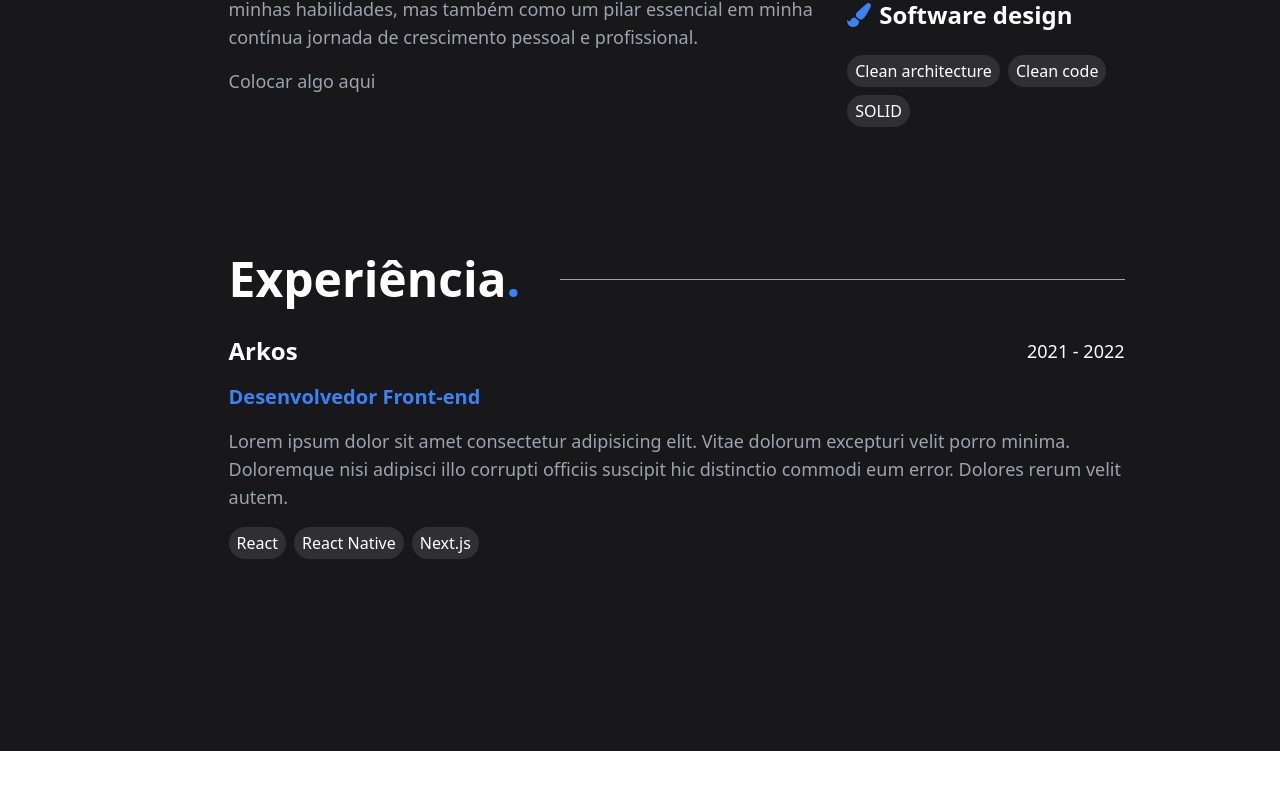
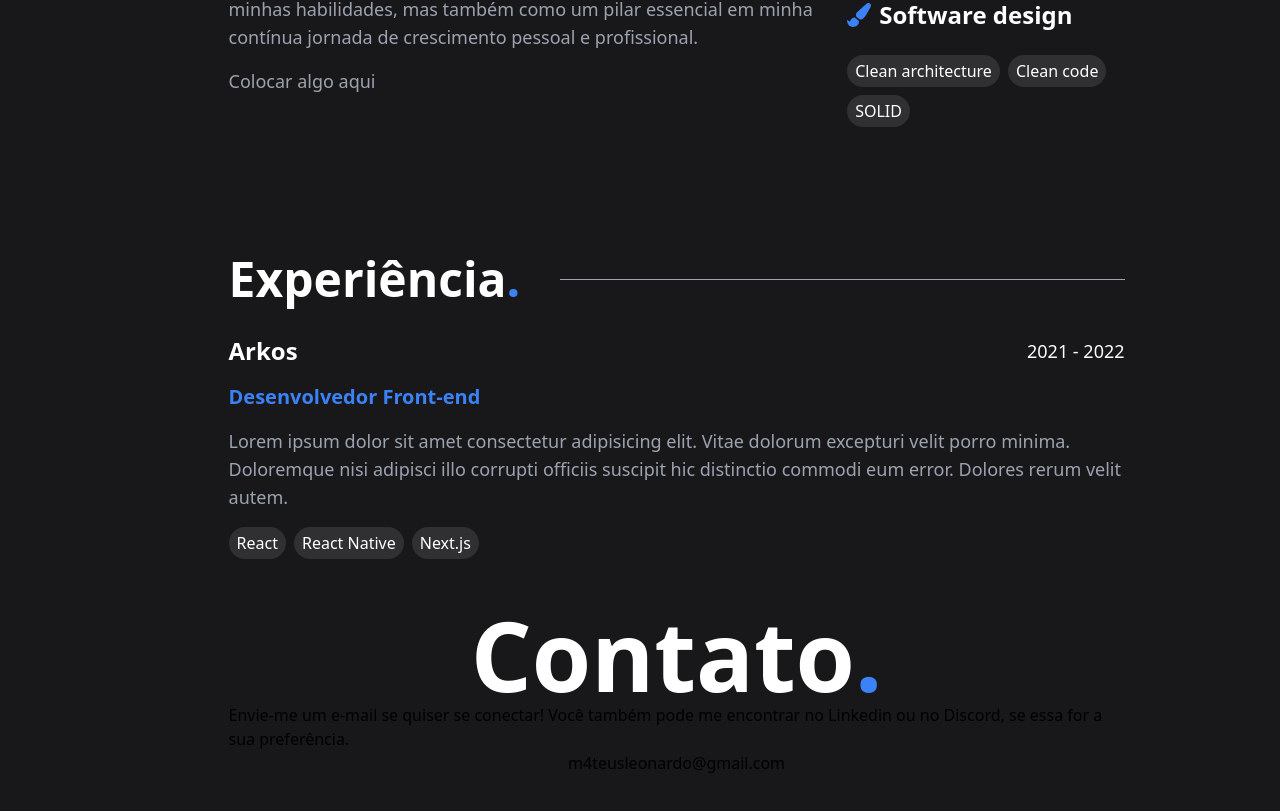
Before and after one commit to mateusmatosleonardo/m4teusdev, a React (Vite) app: page / in a window 1280 px wide. Shown: the part 969-1780 px from the top of the page. Before the commit the page ends 1720 px from the top, so only its background shows below. Built offline with nearby package versions, Linux system fonts and the light colour scheme.

Commit message:
feat: starting with the footer

```diff
--- a/src/components/Footer/index.tsx
+++ b/src/components/Footer/index.tsx
@@ -1,6 +1,18 @@
 const Footer = () => {
   return (
-    <footer className="mt-2 sm:mt-0 sm:pb-36 sm:py-12 py-6">
+    <footer className="flex justify-center items-center mt-2 sm:mt-0 sm:pb-36 sm:py-12 py-6">
+      <div className="flex flex-col justify-center items-center w-full max-w-4xl">
+        <h1 className="text-8xl text-white font-bold">
+          Contato
+          <span className={'text-2xl font-bold text-blue-500 lg:text-8xl'}>.</span>
+        </h1>
+        <span>
+          Envie-me um e-mail se quiser se conectar! Você também pode me encontrar no Linkedin ou no Discord, se essa for a sua preferência.
+        </span>
+        <div>
+          <span>m4teusleonardo@gmail.com</span>
+        </div>
+      </div>
     </footer>
   )
 }
```
